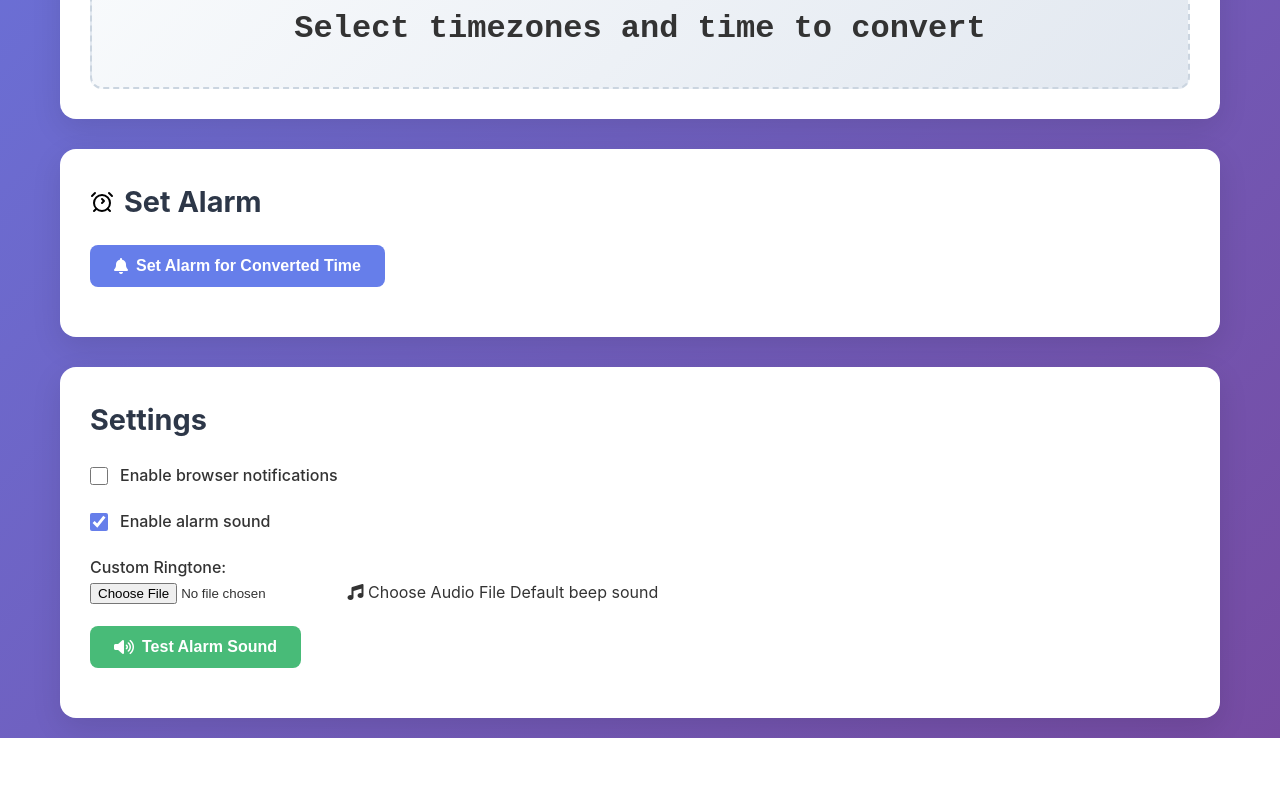
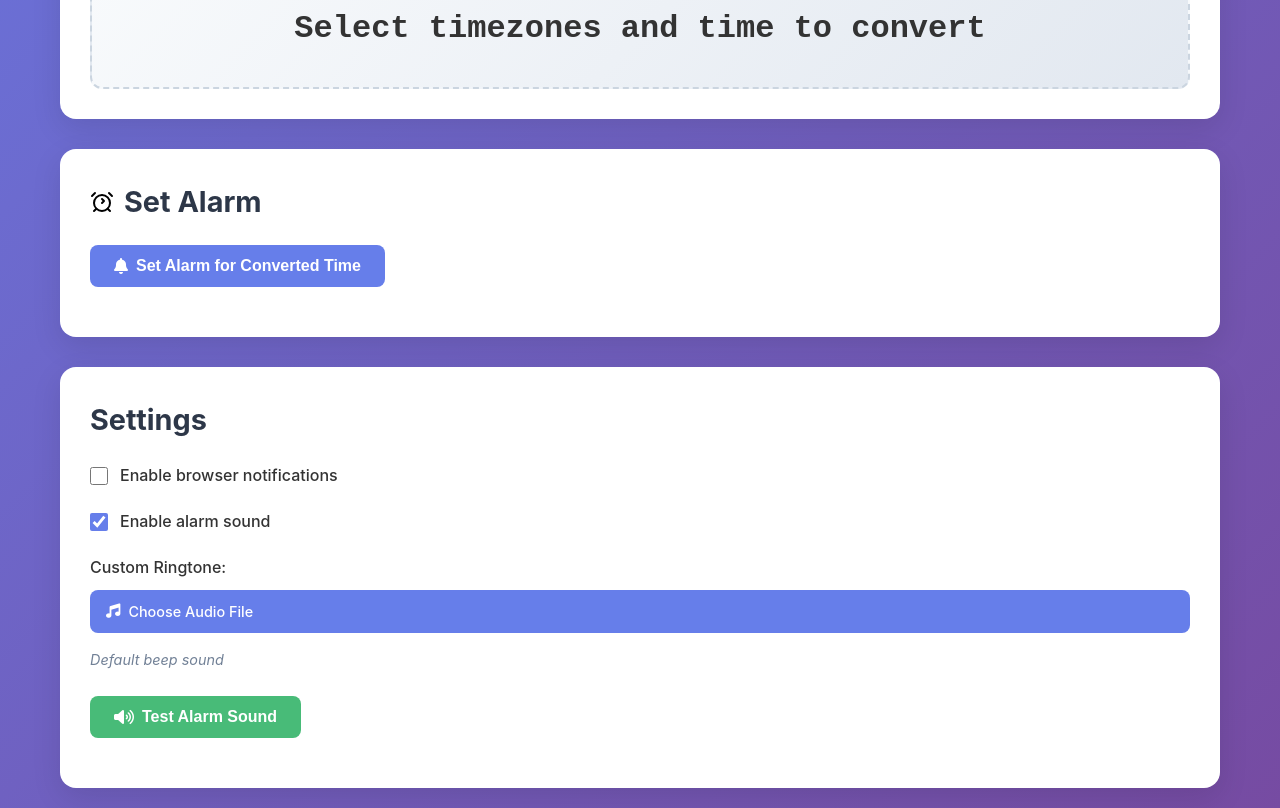
Before and after one commit to Karthik11A/Time-Zone-Alarm-App, a plain HTML site: page index.html in a window 1280 px wide. Shown: the part 906-1714 px from the top of the page. Before the commit the page ends 1644 px from the top, so only its background shows below. Drawn offline with nearby package versions, Linux system fonts and the light colour scheme.

Commit message:
style.css

```diff
--- a/style.css
+++ b/style.css
@@ -259,6 +259,17 @@ body {
     box-shadow: 0 4px 12px rgba(72, 187, 120, 0.3);
 }
 
+.reset-btn {
+    background: #ed8936;
+    color: white;
+}
+
+.reset-btn:hover {
+    background: #dd6b20;
+    transform: translateY(-2px);
+    box-shadow: 0 4px 12px rgba(237, 137, 54, 0.3);
+}
+
 /* Alarm Controls */
 .alarm-controls {
     display: flex;
@@ -360,6 +371,47 @@ body {
     width: 18px;
     height: 18px;
     accent-color: #667eea;
+}
+
+/* File Input Styles */
+.file-input-container {
+    display: flex;
+    flex-direction: column;
+    gap: 10px;
+    margin-top: 10px;
+}
+
+.file-input {
+    display: none;
+}
+
+.file-input-label {
+    display: inline-flex;
+    align-items: center;
+    gap: 8px;
+    padding: 10px 16px;
+    background: #667eea;
+    color: white;
+    border-radius: 8px;
+    cursor: pointer;
+    font-size: 0.9rem;
+    font-weight: 500;
+    transition: all 0.3s ease;
+    text-decoration: none;
+    border: none;
+}
+
+.file-input-label:hover {
+    background: #5a67d8;
+    transform: translateY(-1px);
+    box-shadow: 0 2px 8px rgba(102, 126, 234, 0.3);
+}
+
+.file-name {
+    font-size: 0.9rem;
+    color: #718096;
+    font-style: italic;
+    padding: 5px 0;
 }
 
 /* Modal Styles */
@@ -592,6 +644,28 @@ body {
     }
 }
 
+@keyframes slideInRight {
+    from {
+        transform: translateX(100%);
+        opacity: 0;
+    }
+    to {
+        transform: translateX(0);
+        opacity: 1;
+    }
+}
+
+@keyframes slideOutRight {
+    from {
+        transform: translateX(0);
+        opacity: 1;
+    }
+    to {
+        transform: translateX(100%);
+        opacity: 0;
+    }
+}
+
 /* High contrast mode support */
 @media (prefers-contrast: high) {
     .current-time-card,
```
